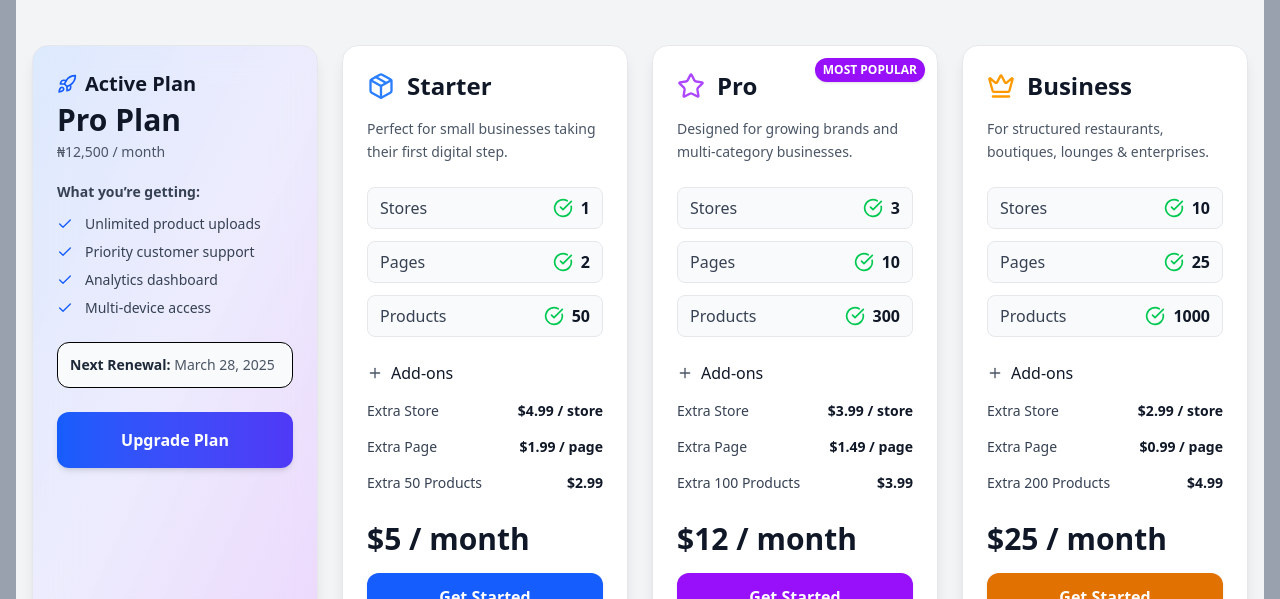
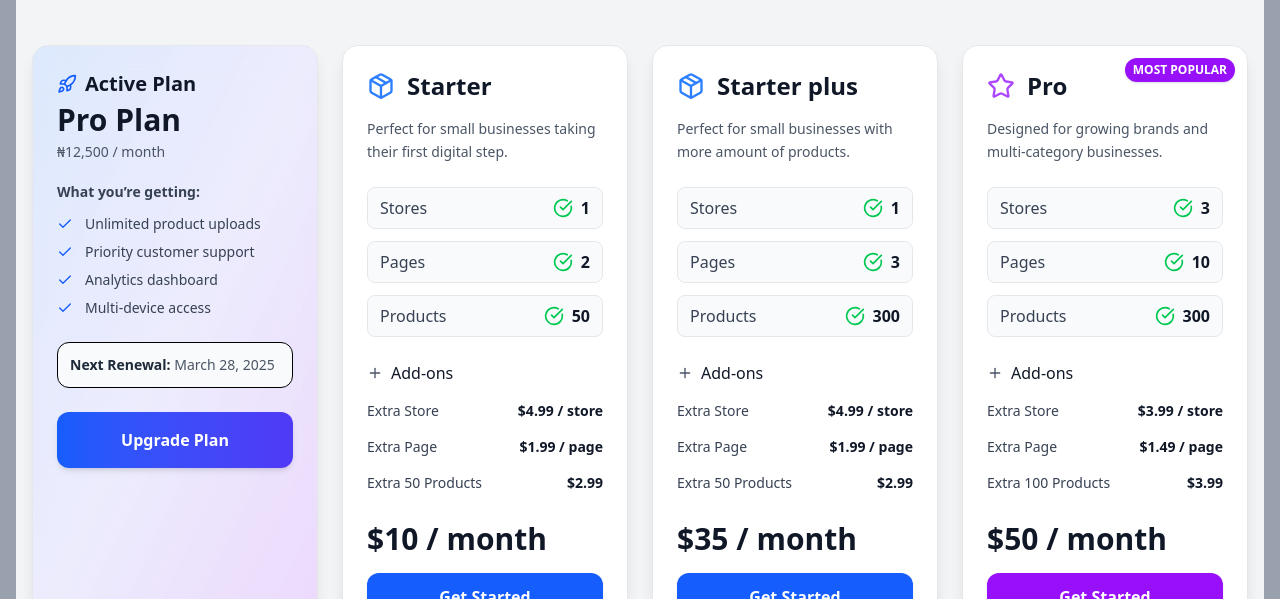
Before and after one commit to dart-josh/DzMenu, a React (Vite) app in the folder frontend/: page /client/plans in a window 1280 px wide. Shown: the part 353-952 px from the top of the page. Built offline with nearby package versions, Linux system fonts and the light colour scheme; no server answers.

Commit message:
Plans setup

```diff
--- a/frontend/src/clientArea/userArea/dialogs/CheckoutDialog.jsx
+++ b/frontend/src/clientArea/userArea/dialogs/CheckoutDialog.jsx
@@ -8,6 +8,7 @@
   Sparkles,
 } from "lucide-react";
 import { useEffect, useState } from "react";
+import { formatNumber } from "../../../utils/formats";
 
 export default function CheckoutDialog({
   open,
@@ -59,7 +60,7 @@
     );
   }
 
-  const { plan, billing, addons = [] } = checkoutData;
+  const { plan, billing, finalPrice, addons = [] } = checkoutData;
 
   const handlePayment = async () => {
     setLoading(true);
@@ -144,7 +145,7 @@
             <p className="text-lg font-semibold text-gray-900 dark:text-gray-100 pt-2 border-t border-gray-300/40 dark:border-gray-700/40">
               Total:{" "}
               <span className="text-blue-600 dark:text-blue-400">
-                {plan.finalPrice}
+                {formatNumber(finalPrice)}
               </span>
             </p>
           </div>
--- a/frontend/src/clientArea/userArea/pages/PlansPage.jsx
+++ b/frontend/src/clientArea/userArea/pages/PlansPage.jsx
@@ -8,6 +8,7 @@
 import CheckoutDialog from "../dialogs/CheckoutDialog";
 import ConfirmUpgradeDialog from "../dialogs/ConfirmUpgradeDialog";
 import ActivePlanCard from "../components/ActivePlanCard";
+import { formatNumber } from "../../../utils/formats.jsx";
 
 export default function PlansPage() {
   const { activePlan } = useUserStore();
@@ -87,6 +88,8 @@
             setCheckoutOpen={setCheckoutOpen}
             index={index}
             key={index}
+            billing={billing}
+            setSelectedPlan={setSelectedPlan}
           />
         ))}
       </div>
@@ -126,7 +129,12 @@
         checkoutData={selectedPlan}
         open={checkoutOpen}
         onClose={() => setCheckoutOpen(false)}
-        onPayment={() => {}}
+        onPayment={(data) => {
+          console.log(data)
+          // update plan
+
+          // save transaction
+        }}
       />
     </div>
   );
@@ -134,7 +142,15 @@
 
 /* ------------------------ COMPONENTS ------------------------- */
 
-const PlanTile = ({ plan, activePlan, getPrice, setCheckoutOpen, index }) => {
+const PlanTile = ({
+  plan,
+  activePlan,
+  getPrice,
+  setCheckoutOpen,
+  index,
+  billing,
+  setSelectedPlan,
+}) => {
   return (
     <motion.div
       key={plan.id}
@@ -202,11 +218,19 @@
       {/* Price */}
       <div className="relative z-10 mt-auto">
         <p className="text-3xl font-bold text-gray-900 dark:text-gray-100 mb-4">
-          {getPrice(plan)}
+          {formatNumber(getPrice(plan), {showSymbol: true})} /{" "}
+          {billing === "yearly" ? "year" : "month"}
         </p>
 
         <button
           onClick={() => {
+            const data = {
+              billing,
+              plan: plan,
+              finalPrice: getPrice(plan),
+              addons: {},
+            };
+            setSelectedPlan(data);
             setCheckoutOpen(true);
           }}
           disabled={activePlan === plan.id}
--- a/frontend/src/clientArea/userArea/store/useUserStore.jsx
+++ b/frontend/src/clientArea/userArea/store/useUserStore.jsx
@@ -47,10 +47,8 @@
     return { success: res.success, message: res.message };
   },
 
-  verifyUser: () => {},
-
   //? PLANS
-  changePlan: async () => {},
+  updatePlan: async () => {},
 
   //? TRANSACTIONS
   updatePaymentHistory: () => {},
--- a/frontend/src/utils/formats.jsx
+++ b/frontend/src/utils/formats.jsx
@@ -1,9 +1,19 @@
-export const formatNumber = (num, decimals = 0) => {
-  return Number(num).toLocaleString("en-US", {
+import { dollarSign } from "./globalVariables";
+
+export const formatNumber = (num, showSymbol = false, decimals = 0) => {
+  if (!num) return '';
+  const val = Number(num).toLocaleString("en-US", {
     minimumFractionDigits: decimals,
     maximumFractionDigits: decimals,
   });
+
+  if (showSymbol) return `${dollarSign}${val}`;
+  else return val;
 };
+
+// export const formatAmount = (num) => {
+//   if (num < )
+// }
 
 export const formatOpenedSince = (createdAt) => {
   if (!createdAt) return "Opened date unknown";
@@ -31,11 +41,13 @@
 };
 
 export const getInitials = (value) => {
-  if (!value) return '';
+  if (!value) return "";
 
-  if (value.split(' ').length > 1) {
-    return `${value.split(' ')[0].substring(0,1)}${value.split(' ')[1].substring(0,1)}`
+  if (value.split(" ").length > 1) {
+    return `${value.split(" ")[0].substring(0, 1)}${value
+      .split(" ")[1]
+      .substring(0, 1)}`;
   } else {
-    return value.substring(0,2).toUpperCase();
+    return value.substring(0, 2).toUpperCase();
   }
-}
+};
--- a/frontend/src/utils/globalVariables.jsx
+++ b/frontend/src/utils/globalVariables.jsx
@@ -104,6 +104,7 @@
   },
 ];
 
+// '20k 99k 250k 900k'   ''
 export const plans = [
   {
     id: "starter",
@@ -120,8 +121,27 @@
       { label: "Extra Page", price: "$1.99 / page" },
       { label: "Extra 50 Products", price: "$2.99" },
     ],
-    price: "$5 / month",
-    yearlyPrice: "$115 / year",
+    price: 10,
+    yearlyPrice: 96,
+    accent: "blue",
+  },
+  {
+    id: "starter_plus",
+    name: "Starter plus",
+    icon: <Package className="w-7 h-7 text-blue-500" />,
+    tagline: "Perfect for small businesses with more amount of products.",
+    limits: {
+      stores: 1,
+      pages: 3,
+      products: 300,
+    },
+    addons: [
+      { label: "Extra Store", price: "$4.99 / store" },
+      { label: "Extra Page", price: "$1.99 / page" },
+      { label: "Extra 50 Products", price: "$2.99" },
+    ],
+    price: 35,
+    yearlyPrice: 336,
     accent: "blue",
   },
   {
@@ -139,8 +159,8 @@
       { label: "Extra Page", price: "$1.49 / page" },
       { label: "Extra 100 Products", price: "$3.99" },
     ],
-    price: "$12 / month",
-    yearlyPrice: "$115 / year",
+    price: 50,
+    yearlyPrice: 480,
     mostPopular: true,
     accent: "purple",
   },
@@ -159,8 +179,8 @@
       { label: "Extra Page", price: "$0.99 / page" },
       { label: "Extra 200 Products", price: "$4.99" },
     ],
-    price: "$25 / month",
-    yearlyPrice: "$115 / year",
+    price: 200,
+    yearlyPrice: 1920,
     accent: "amber",
     support: "Premium",
   },
@@ -180,12 +200,15 @@
       { label: "Dedicated Success Manager", price: "Included" },
       { label: "Custom Integrations", price: "Request Quote" },
     ],
-    price: "$49 / month",
-    yearlyPrice: "$115 / year",
+    price: 800,
+    yearlyPrice: 7680,
     accent: "cyan",
     support: "Premium",
   },
 ];
+
+export const nairaSign = "₦";
+export const dollarSign = "$";
 
 export const userRoles = [
   "Marketer",
```
Also changed, not shown: 1 other file (tests, documents, lock files or other folders).
